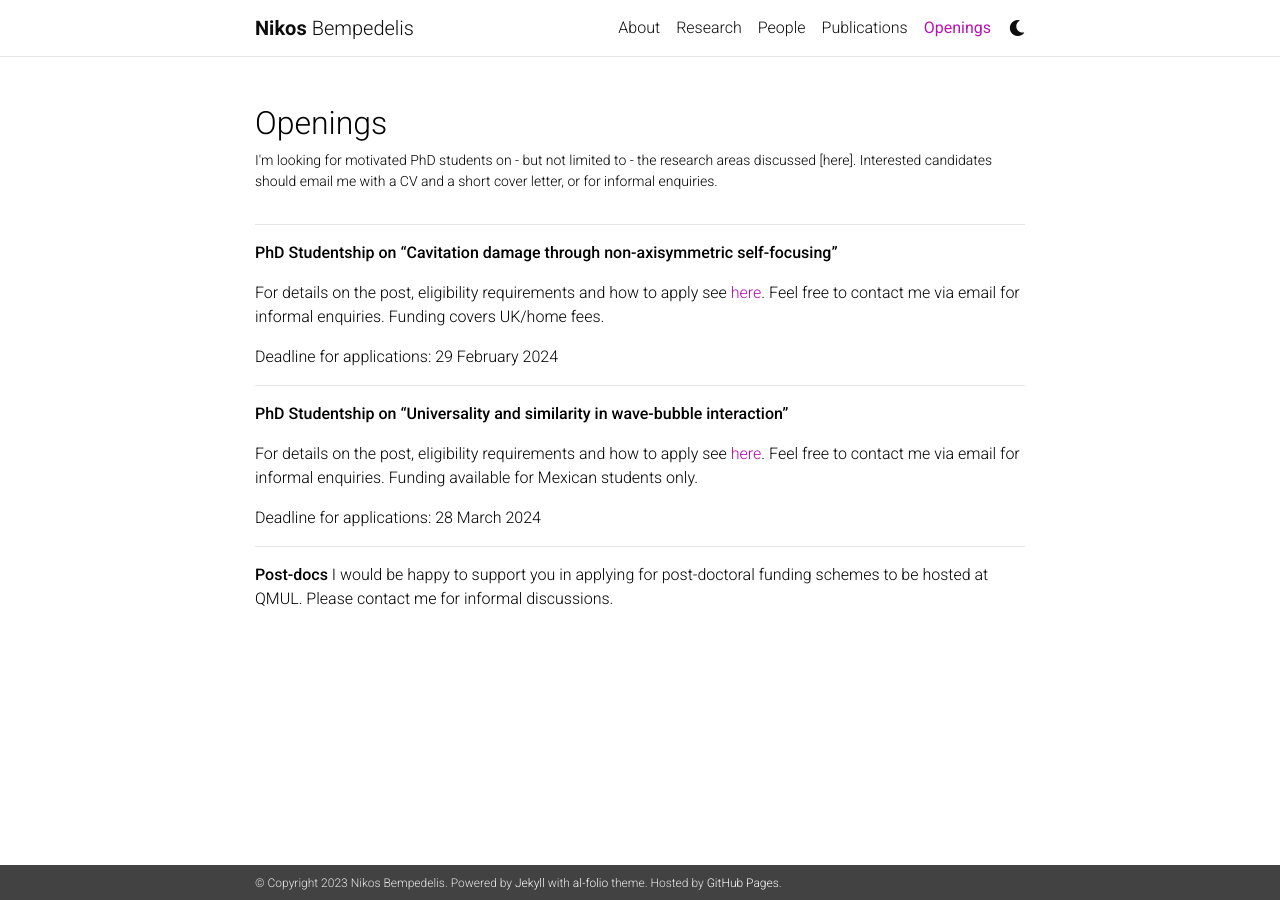
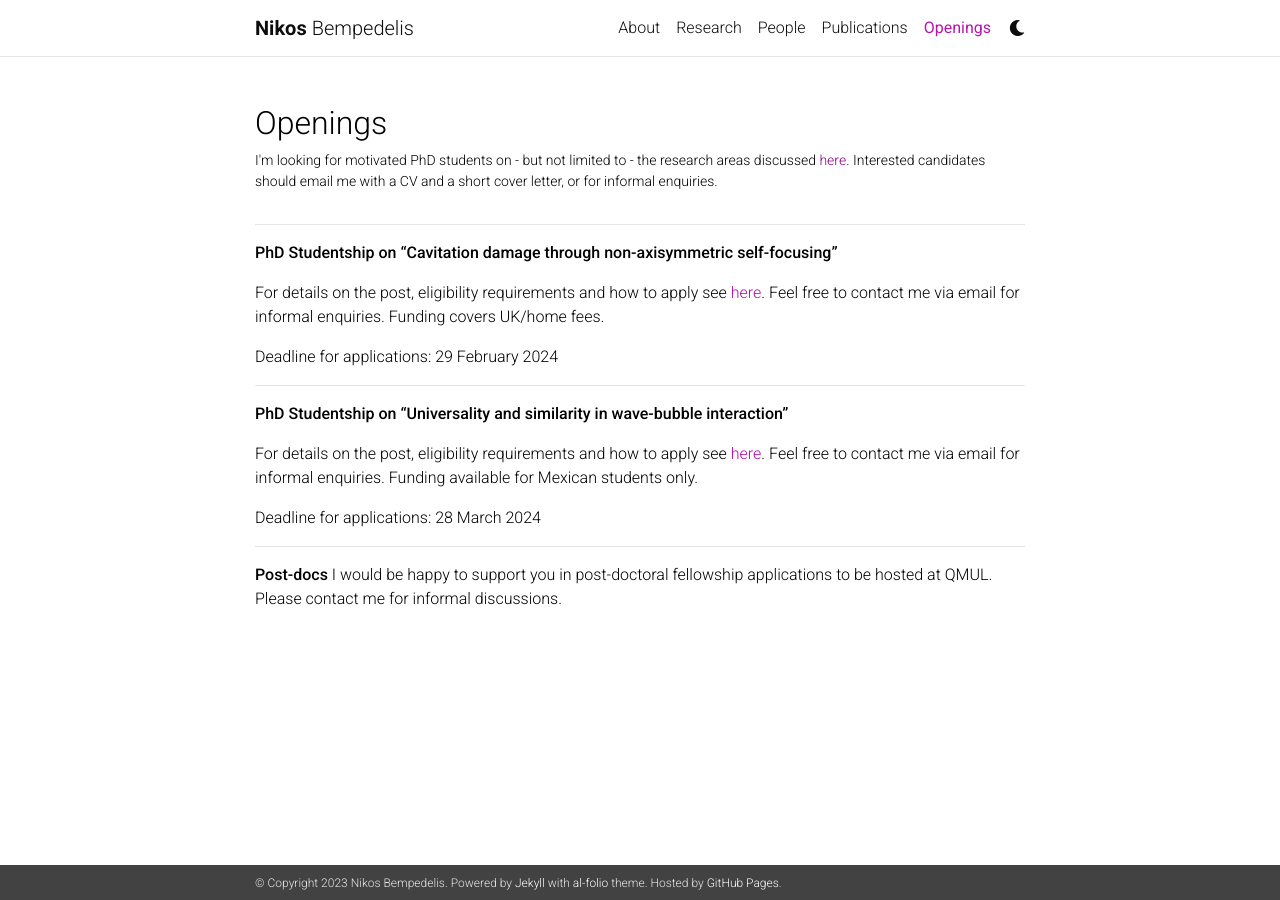
Before and after one commit to nbeb/nbeb.github.io, a Jekyll site: the page built from _pages/openings.md, in a window 1280 px wide. Built offline with Jekyll 4.4.1, drawn with Linux system fonts in a browser that asks for light colours; full-size pictures stand in for the smaller copies a plugin makes; comment, search, counter and statistics services are not loaded; a style sheet for code colours, icons or effects is not loaded.

Commit message:
Changes to pages

```diff
--- a/_pages/openings.md
+++ b/_pages/openings.md
@@ -2,7 +2,7 @@
 layout: page
 permalink: /openings/
 title: Openings
-description: I'm looking for motivated PhD students on - but not limited to - the research areas discussed <a href='/research'>[here]</a>. Interested candidates should email me with a CV and a short cover letter, or for informal enquiries.
+description: I'm looking for motivated PhD students on - but not limited to - the research areas discussed <a href='/research' style='color:purple;'>here</a>. Interested candidates should email me with a CV and a short cover letter, or for informal enquiries.
 nav: true
 nav_order: 5
 ---
@@ -22,4 +22,4 @@ For details on the post, eligibility requirements and how to apply see [here](ht
 Deadline for applications: 28 March 2024
 
 ---
-**Post-docs** I would be happy to support you in applying for post-doctoral funding schemes to be hosted at QMUL. Please contact me for informal discussions.
+**Post-docs** I would be happy to support you in post-doctoral fellowship applications to be hosted at QMUL. Please contact me for informal discussions.
```
Also changed, not shown: _pages/people.md (+2 -2 lines), _pages/publications.md (+4 -0 lines), _pages/research.md (+2 -2 lines).
